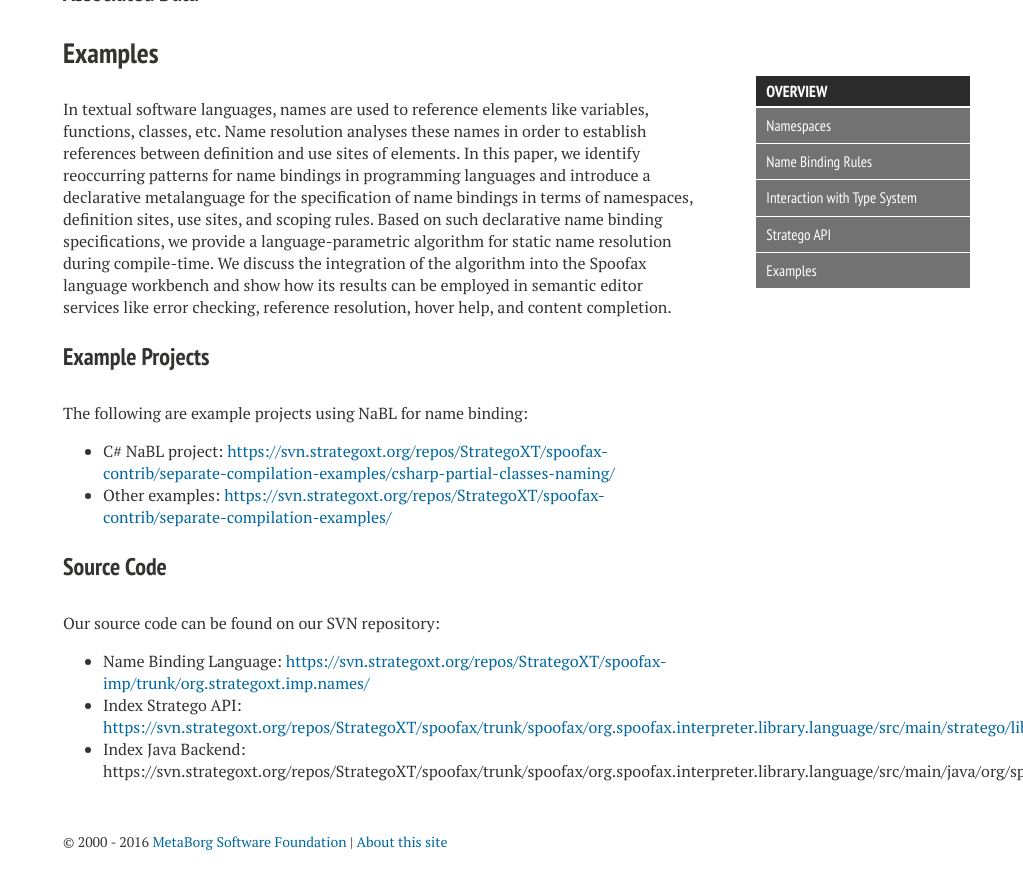
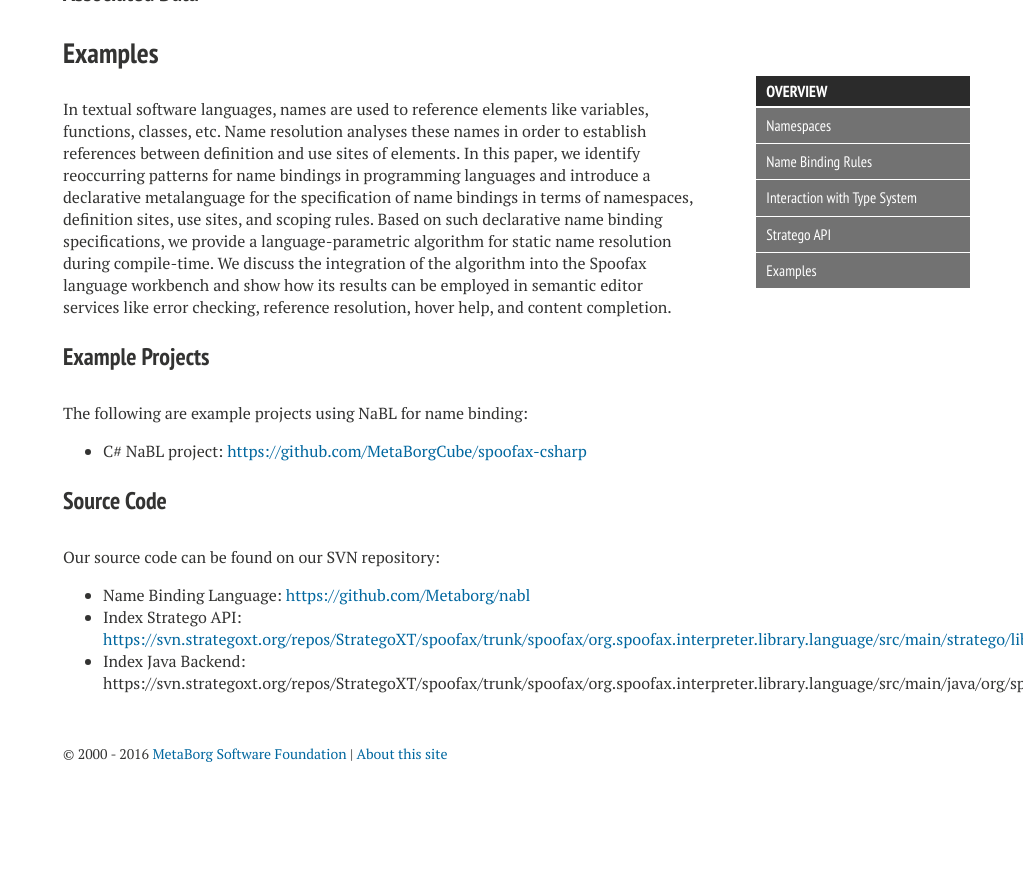
Before and after one commit to MartijnDwars/metaborg.github.io, a Jekyll site: the page built from nabl/index.md, in a window 1280 px wide and 900 px high, scrolled down 9116 px. Shown: the top 889 px of the window, without its empty margins (257-1280 px from the left). Built offline with Jekyll 4.4.1, drawn with Linux system fonts in a browser that asks for light colours; nearby versions of some CDN libraries; after the commit the page ends 9928 px from its top, so only the background shows below that.

Commit message:
Update C# example URL

```diff
--- a/nabl/examples.md
+++ b/nabl/examples.md
@@ -10,13 +10,12 @@ We discuss the integration of the algorithm into the Spoofax language workbench
 
 The following are example projects using NaBL for name binding:
 
-* C# NaBL project: <https://svn.strategoxt.org/repos/StrategoXT/spoofax-contrib/separate-compilation-examples/csharp-partial-classes-naming/>
-* Other examples: <https://svn.strategoxt.org/repos/StrategoXT/spoofax-contrib/separate-compilation-examples/>
+* C# NaBL project: <https://github.com/MetaBorgCube/spoofax-csharp>
 
 ### Source Code
 
 Our source code can be found on our SVN repository:
 
-* Name Binding Language: <https://svn.strategoxt.org/repos/StrategoXT/spoofax-imp/trunk/org.strategoxt.imp.names/>
+* Name Binding Language: <https://github.com/Metaborg/nabl>
 * Index Stratego API: <https://svn.strategoxt.org/repos/StrategoXT/spoofax/trunk/spoofax/org.spoofax.interpreter.library.language/src/main/stratego/lib/>
 * Index Java Backend: https://svn.strategoxt.org/repos/StrategoXT/spoofax/trunk/spoofax/org.spoofax.interpreter.library.language/src/main/java/org/spoofax/interpreter/library/language/
```
Also changed, not shown: index.md (+0 -1 lines).
